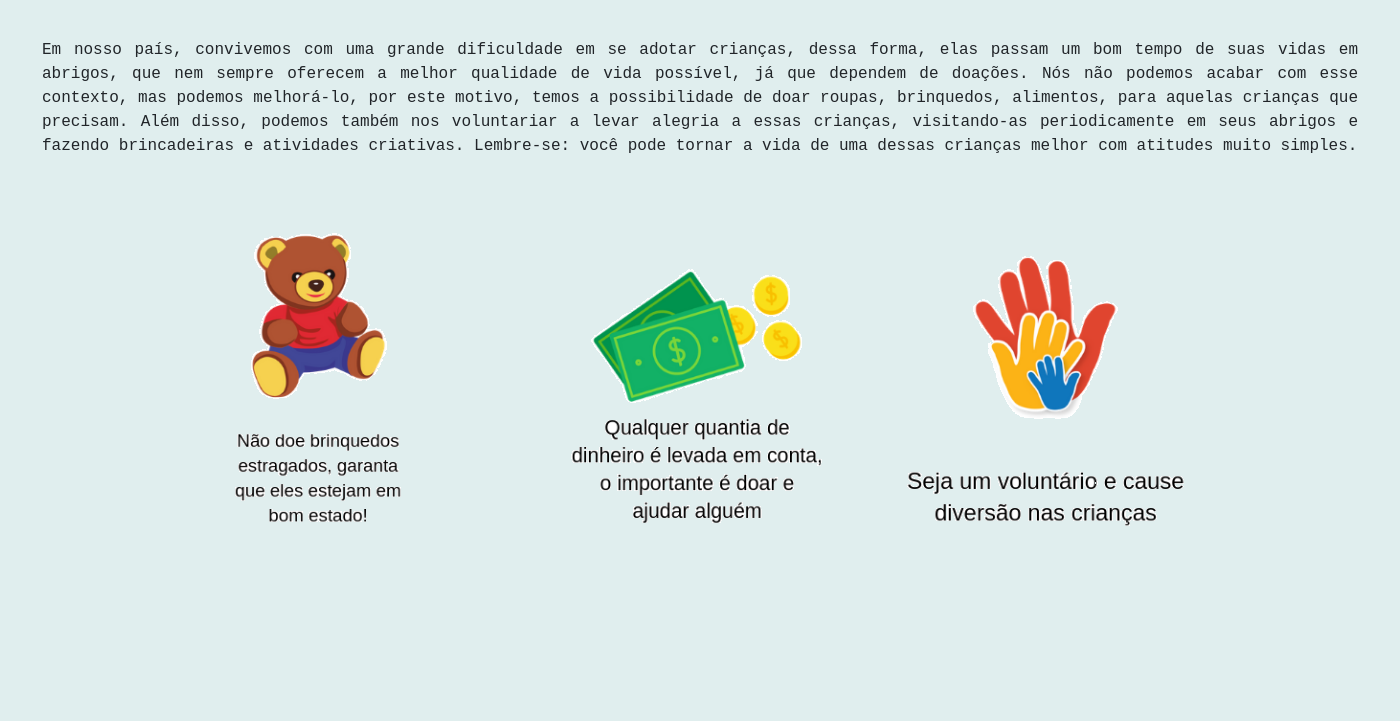
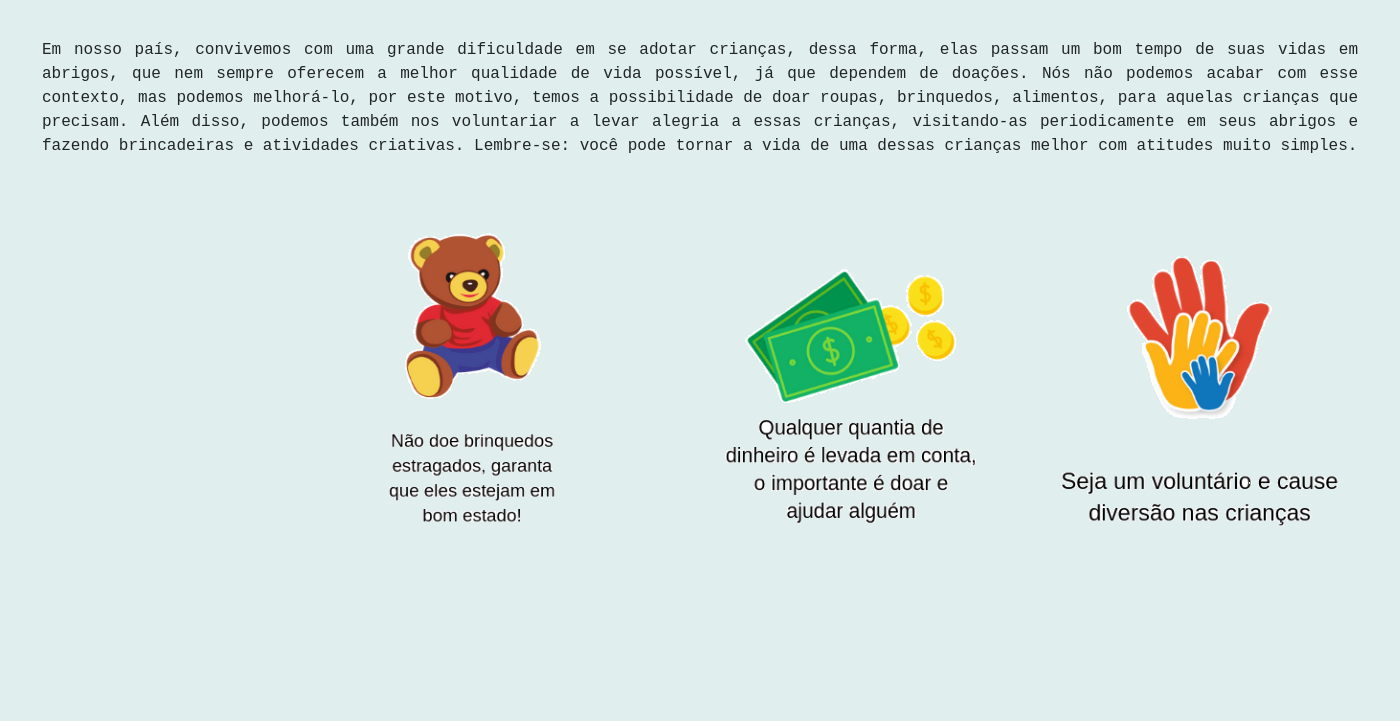
Before and after one commit to mavivss/oficial2, a Flask app: page / in a window 1400 px wide. Shown: the part 375-1096 px from the top of the page. Run offline with Flask 2, Linux system fonts and the light colour scheme; data comes from the database, SQL or seed files in the repository; some libraries are stand-ins or nearby versions.

Commit message:
mexi em index

```diff
--- a/templates/index.html
+++ b/templates/index.html
@@ -17,7 +17,7 @@
 		</div>
 	</aside>
 
-	<img id="cont" align="center" src="{{url_for('static', filename='imagens/imagem.png')}}"/>
+	<img id="cont" style="margin-left:19%" src="{{url_for('static', filename='imagens/imagem.png')}}"/>
 
 <br/><br/><br/><br/><br/><br/>
 
```
